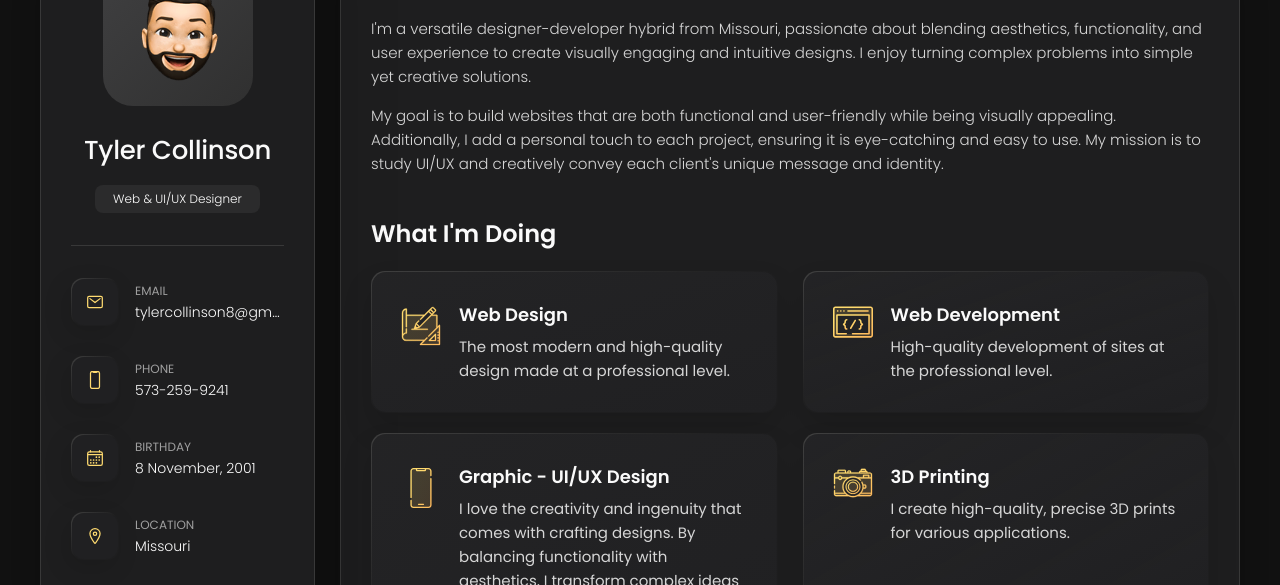
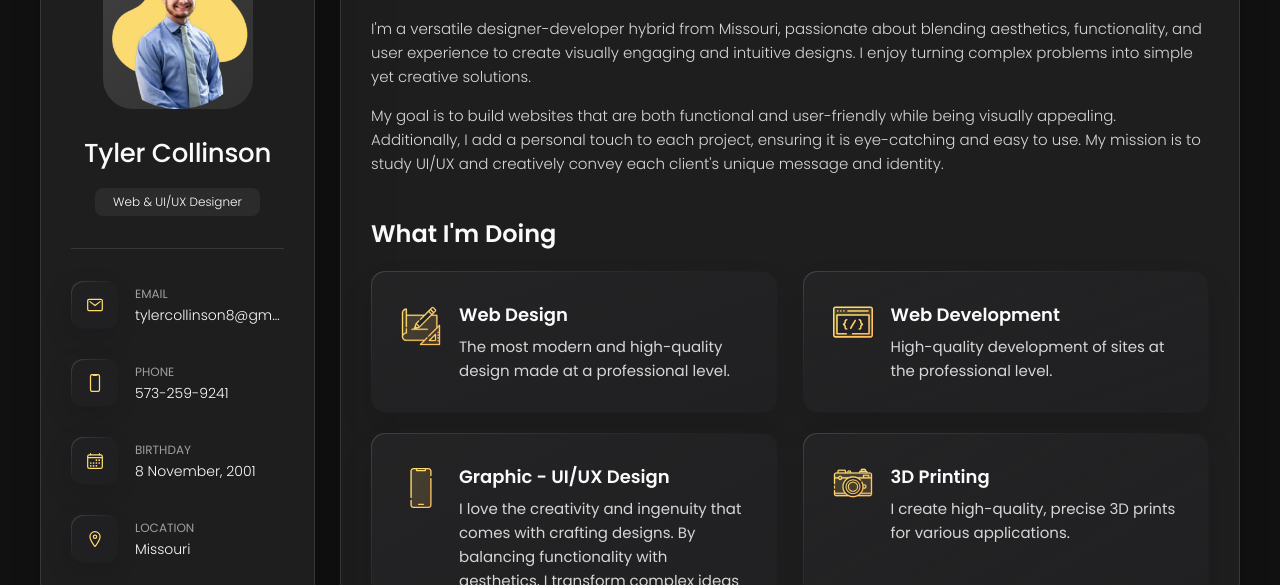
Before and after one commit to TylerCollinson/portfolio, a website: page index.html in a window 1280 px wide. Shown: the part 162-747 px from the top of the page. Drawn offline with nearby package versions, Linux system fonts and the light colour scheme.

Commit message:
added profile picture

```diff
--- a/index.html
+++ b/index.html
@@ -42,7 +42,7 @@
       <div class="sidebar-info">
 
         <figure class="avatar-box">
-          <img src="./assets/images/my-avatar.png" alt="Tyler Collinson" width="80">
+          <img src="./assets/images/profile-picture.webp" alt="Tyler Collinson" width="80">
         </figure>
 
         <div class="info-content">
@@ -810,6 +810,7 @@
                 </figure>
 
                 <h3 class="project-title">A missionary from Japan asked me to design him a new updated website. This is my current progress.</h3>
+                 <!--<a href="https://canavaninjapan.squarespace.com/">Website Link</a>  -->
 
                 <p class="project-category">Web development & Design</p>
 
```
Also changed, not shown: assets/images/profile-picture.webp (added).
